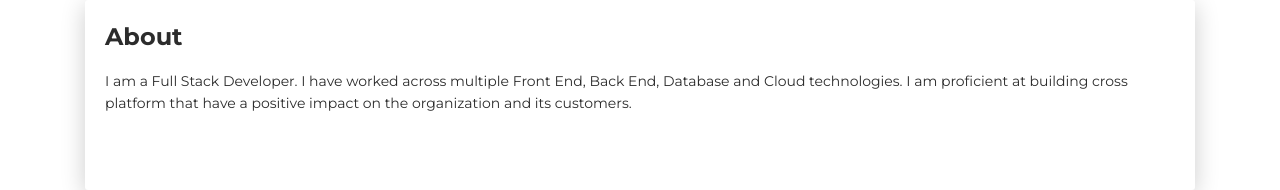
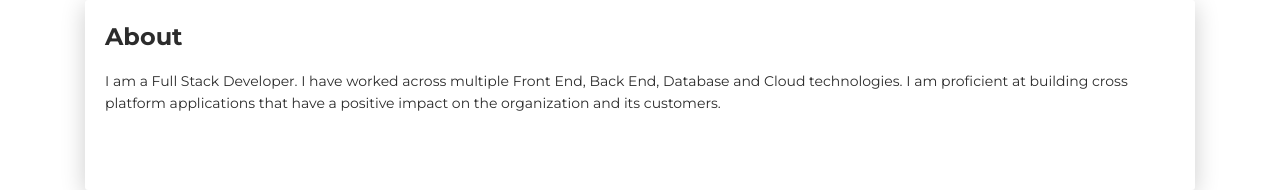
Before and after one commit to samirshah120/samirshah120.github.io, a plain HTML site: page index.html in a window 1280 px wide. Shown: the part 620-810 px from the top of the page. Drawn offline with Linux system fonts and the light colour scheme.

Commit message:
changes jan 2023

```diff
--- a/index.html
+++ b/index.html
@@ -66,7 +66,7 @@
 			<div class="col-lg-12 col-md-12">
 			  <div class="card-body">
 				<div class="h4 mt-0 title">About</div>
-				<p>I am a Full Stack Developer. I have worked across multiple Front End, Back End, Database and Cloud technologies. I am proficient at building cross platform that have a positive impact on the organization and its customers.
+				<p>I am a Full Stack Developer. I have worked across multiple Front End, Back End, Database and Cloud technologies. I am proficient at building cross platform applications that have a positive impact on the organization and its customers.
 				</p>
 			  </div>
 			</div>
```
